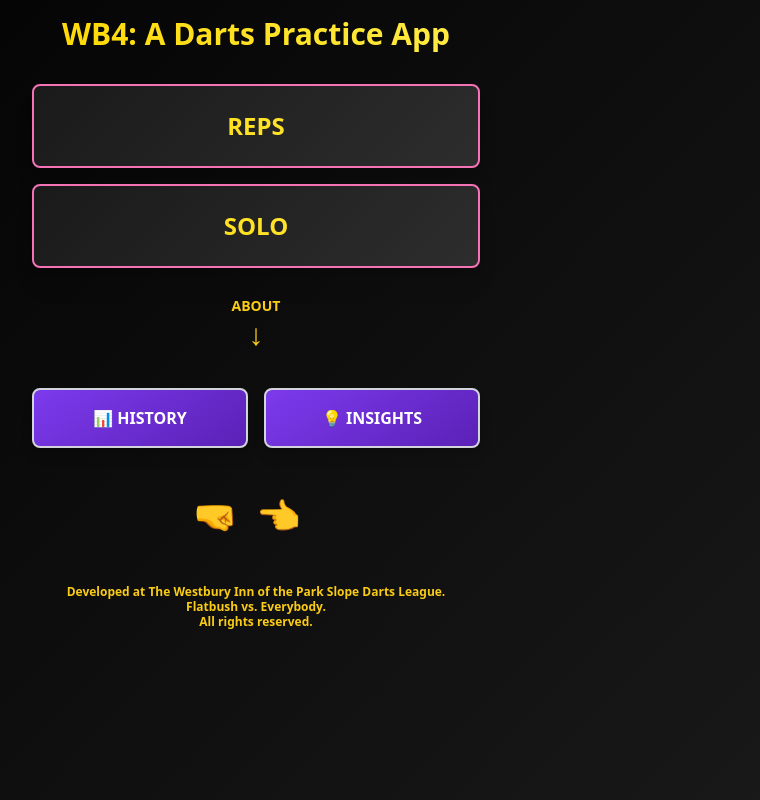
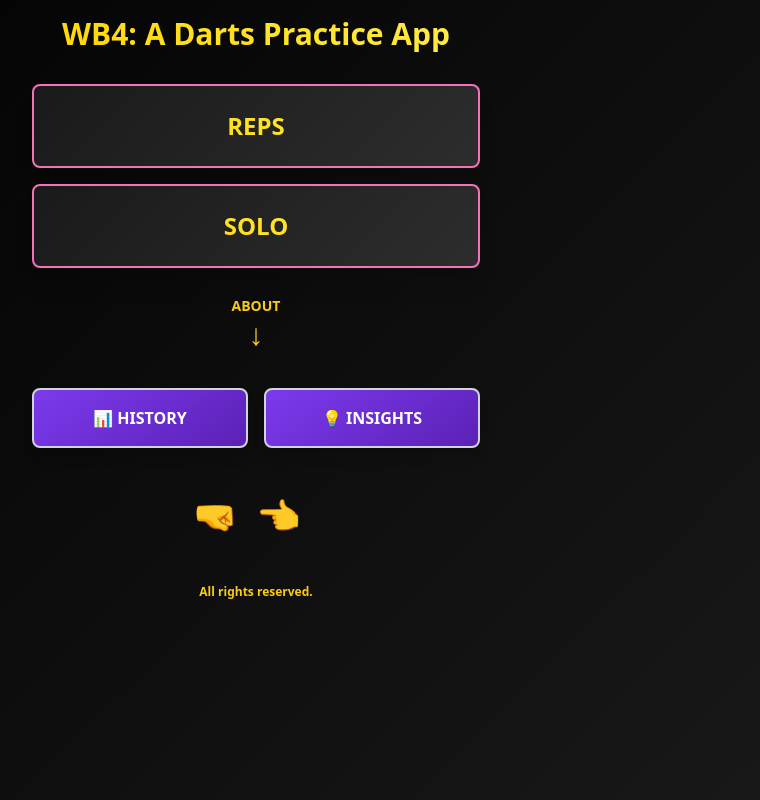
Before and after one commit to drew-gra/wb4-dart-trainer, a React (Vite) app: page / in a window 1280 px wide. Shown: the whole page, without its empty margins (384-1144 px from the left). Built offline with nearby package versions, Linux system fonts and the light colour scheme.

Commit message:
Pare down footer text

```diff
--- a/src/App.jsx
+++ b/src/App.jsx
@@ -142,8 +142,6 @@ const App = () => {
           <div className="text-4xl" style={{ letterSpacing: '0.5em' }}>🤜👈</div>
         </div>
         <div className="text-center text-yellow-400 text-xs font-semibold leading-tight">
-          <p>Developed at The Westbury Inn of the Park Slope Darts League.</p>
-          <p>Flatbush vs. Everybody.</p>
           <p>All rights reserved.</p>
         </div>
       </div>
```
